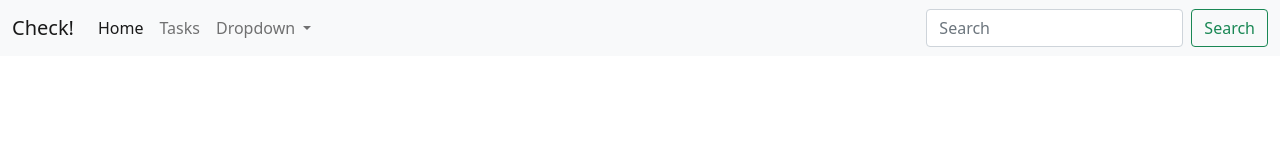
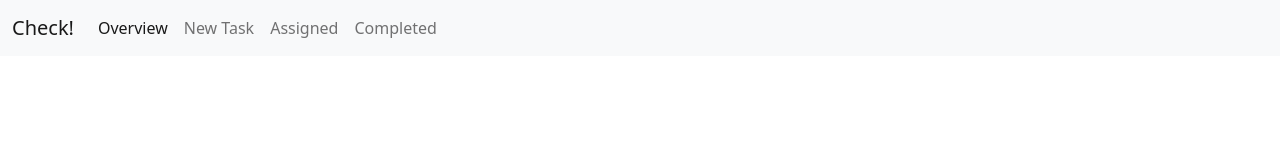
Before and after one commit to emosqu3ra/check, a plain HTML site: page index.html in a window 1280 px wide. Drawn offline with nearby package versions, Linux system fonts and the light colour scheme.

Commit message:
Fixed Navbar issues

```diff
--- a/index.html
+++ b/index.html
@@ -7,40 +7,33 @@
     <title>Check!</title>
     <link href="https://cdn.jsdelivr.net/npm/bootstrap@5.1.3/dist/css/bootstrap.min.css" rel="stylesheet" integrity="sha384-1BmE4kWBq78iYhFldvKuhfTAU6auU8tT94WrHftjDbrCEXSU1oBoqyl2QvZ6jIW3" crossorigin="anonymous">
 </head>
-<nav class="navbar navbar-expand-lg navbar-light bg-light">
+
+<body>
+  <nav class="navbar navbar-expand-lg navbar-light bg-light">
     <div class="container-fluid">
-      <a class="navbar-brand" href="#">Check!</a>
+      <a class="navbar-brand" href="index.html">Check!</a>
       <button class="navbar-toggler" type="button" data-bs-toggle="collapse" data-bs-target="#navbarSupportedContent" aria-controls="navbarSupportedContent" aria-expanded="false" aria-label="Toggle navigation">
         <span class="navbar-toggler-icon"></span>
       </button>
       <div class="collapse navbar-collapse" id="navbarSupportedContent">
         <ul class="navbar-nav me-auto mb-2 mb-lg-0">
           <li class="nav-item">
-            <a class="nav-link active" aria-current="page" href="#">Home</a>
+            <a class="nav-link active" aria-current="page" href="#">Overview</a>
           </li>
           <li class="nav-item">
-            <a class="nav-link" href="#">Tasks</a>
+            <a class="nav-link" href="#">New Task</a>
           </li>
-          <li class="nav-item dropdown">
-            <a class="nav-link dropdown-toggle" href="#" id="navbarDropdown" role="button" data-bs-toggle="dropdown" aria-expanded="false">
-              Dropdown
-            </a>
-            <ul class="dropdown-menu" aria-labelledby="navbarDropdown">
-              <li><a class="dropdown-item" href="#">Action</a></li>
-              <li><a class="dropdown-item" href="#">Another action</a></li>
-              <li><hr class="dropdown-divider"></li>
-              <li><a class="dropdown-item" href="#">Something else here</a></li>
-            </ul>
+          <li class="nav-item">
+            <a class="nav-link" href="#">Assigned</a>
+          </li>
+          <li class="nav-item">
+            <a class="nav-link" href="#">Completed</a>
           </li>
         </ul>
-        <form class="d-flex">
-          <input class="form-control me-2" type="search" placeholder="Search" aria-label="Search">
-          <button class="btn btn-outline-success" type="submit">Search</button>
-        </form>
       </div>
     </div>
-</nav>
-<body>
+  </nav>
 
+  <script src="https://cdn.jsdelivr.net/npm/bootstrap@5.0.2/dist/js/bootstrap.bundle.min.js" integrity="sha384-MrcW6ZMFYlzcLA8Nl+NtUVF0sA7MsXsP1UyJoMp4YLEuNSfAP+JcXn/tWtIaxVXM" crossorigin="anonymous"></script>
 </body>
 </html>
```
